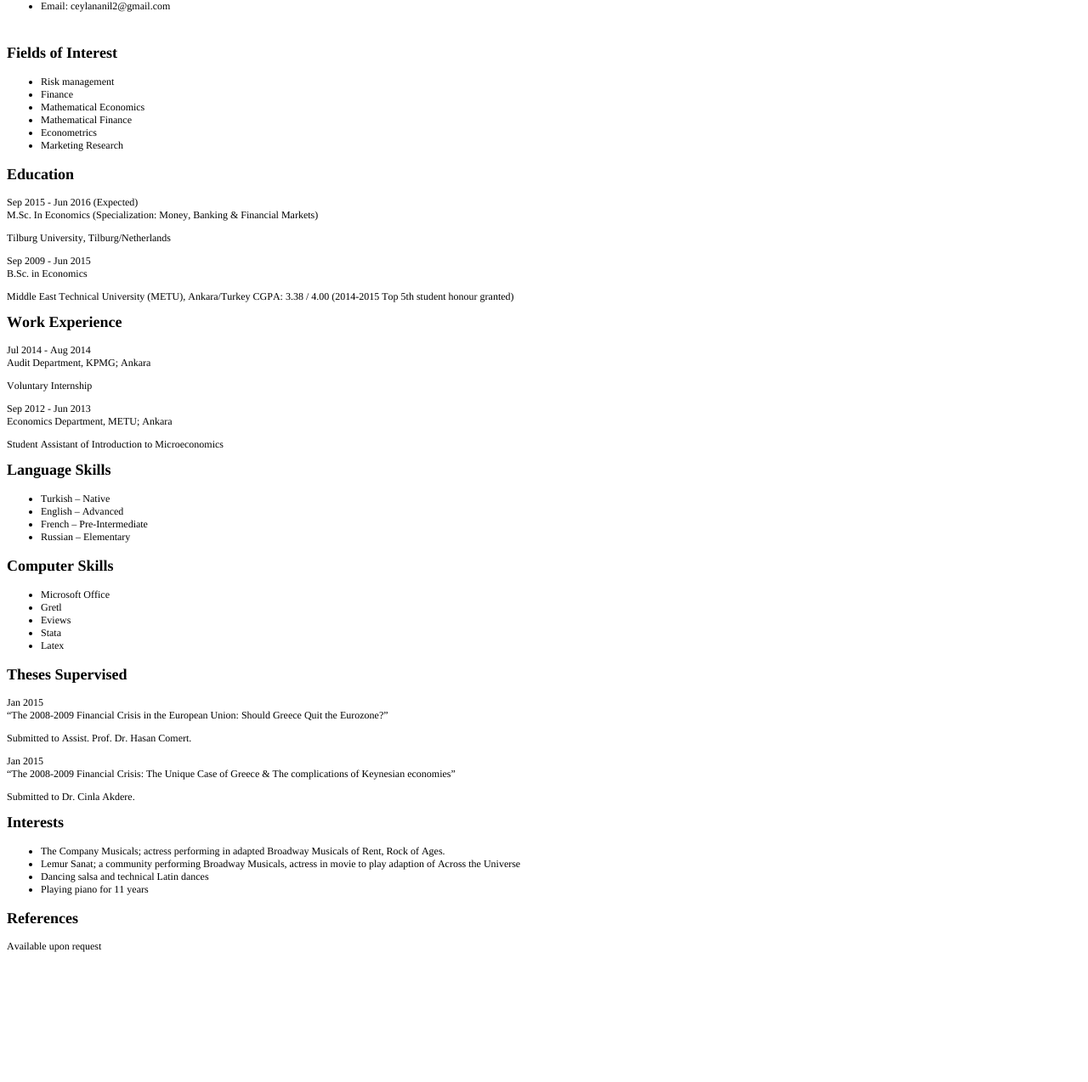
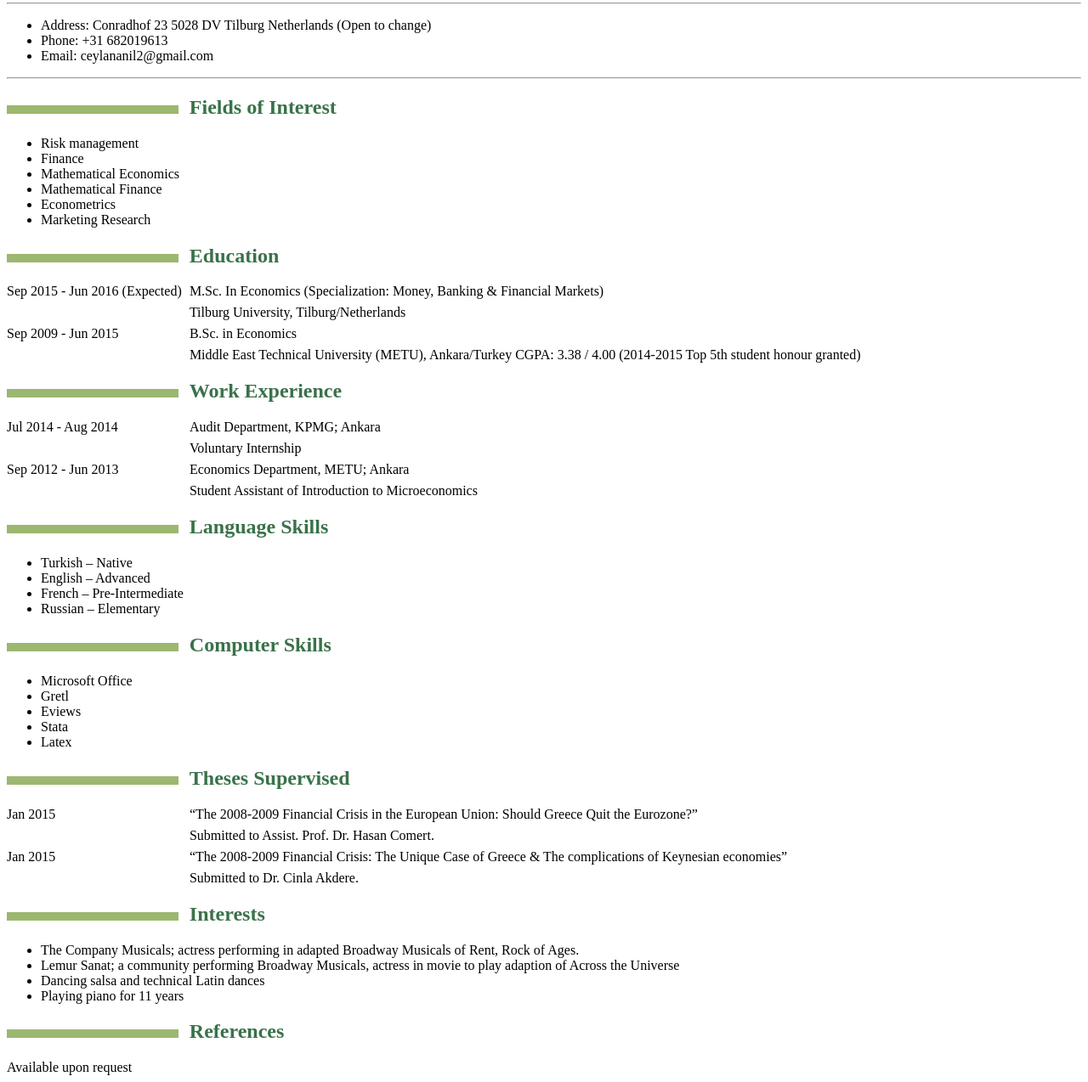
Before and after one commit to ceylananil/Second-Repo, a plain HTML site: page index.html in a window 1280 px wide. Shown: the part 112-1386 px from the top of the page at 85% size. Before the commit the page ends 1246 px from the top, so only its background shows below. Drawn offline with Linux system fonts and the light colour scheme.

Commit message:
merging the style with cv.md

```diff
--- a/index.html
+++ b/index.html
@@ -1,83 +1,87 @@
-<!DOCTYPE html PUBLIC "-//W3C//DTD HTML 4.01//EN" "http://www.w3.org/TR/html4/strict.dtd">
-<html>
+<!DOCTYPE html PUBLIC "-//W3C//DTD XHTML 1.0 Transitional//EN" "http://www.w3.org/TR/xhtml1/DTD/xhtml1-transitional.dtd">
+<html xmlns="http://www.w3.org/1999/xhtml">
 <head>
-  <meta http-equiv="Content-Type" content="text/html; charset=utf-8">
-  <meta http-equiv="Content-Style-Type" content="text/css">
+  <meta http-equiv="Content-Type" content="text/html; charset=utf-8" />
+  <meta http-equiv="Content-Style-Type" content="text/css" />
+  <meta name="generator" content="pandoc" />
   <title></title>
-  <meta name="Generator" content="Cocoa HTML Writer">
-  <meta name="CocoaVersion" content="1348.17">
-  <style type="text/css">
-    p.p2 {margin: 0.0px 0.0px 6.0px 0.0px; font: 12.0px Times; color: #000000; -webkit-text-stroke: #000000; min-height: 14.0px}
-    p.p3 {margin: 0.0px 0.0px 0.0px 0.0px; font: 12.0px Times; color: #000000; -webkit-text-stroke: #000000}
-    p.p5 {margin: 0.0px 0.0px 12.0px 0.0px; font: 12.0px Times; color: #000000; -webkit-text-stroke: #000000}
-    li.li3 {margin: 0.0px 0.0px 0.0px 0.0px; font: 12.0px Times; color: #000000; -webkit-text-stroke: #000000}
-    span.s1 {font-kerning: none}
-    span.s2 {-webkit-text-stroke: 0px #000000}
-    ul.ul1 {list-style-type: disc}
-  </style>
+  <style type="text/css">code{white-space: pre;}</style>
+  <link rel="stylesheet" href="custom-cv-stylesheet.css" type="text/css" />
 </head>
 <body>
-<h1 style="margin: 0.0px 0.0px 16.1px 0.0px; font: 24.0px Times; color: #000000; -webkit-text-stroke: #000000"><span class="s1"><b>Ceylan Anıl</b></span></h1>
-<p class="p2"><span class="s1"></span><br></p>
-<ul class="ul1">
-  <li class="li3"><span class="s2"></span><span class="s1">Address: Conradhof 23 5028 DV Tilburg Netherlands (Open to change)</span></li>
-  <li class="li3"><span class="s2"></span><span class="s1">Phone: +31 682019613</span></li>
-  <li class="li3"><span class="s2"></span><span class="s1">Email: ceylananil2@gmail.com</span></li>
+<h1 id="ceylan-anıl">Ceylan Anıl</h1>
+<hr />
+<ul>
+<li>Address: Conradhof 23 5028 DV Tilburg Netherlands (Open to change)</li>
+<li>Phone: +31 682019613</li>
+<li>Email: ceylananil2@gmail.com</li>
 </ul>
-<p class="p2"><span class="s1"></span><br></p>
-<h2 style="margin: 0.0px 0.0px 14.9px 0.0px; font: 18.0px Times; color: #000000; -webkit-text-stroke: #000000"><span class="s1"><b>Fields of Interest</b></span></h2>
-<ul class="ul1">
-  <li class="li3"><span class="s2"></span><span class="s1">Risk management</span></li>
-  <li class="li3"><span class="s2"></span><span class="s1">Finance</span></li>
-  <li class="li3"><span class="s2"></span><span class="s1">Mathematical Economics</span></li>
-  <li class="li3"><span class="s2"></span><span class="s1">Mathematical Finance</span></li>
-  <li class="li3"><span class="s2"></span><span class="s1">Econometrics</span></li>
-  <li class="li3"><span class="s2"></span><span class="s1">Marketing Research</span></li>
+<hr />
+<h2 id="fields-of-interest">Fields of Interest</h2>
+<ul>
+<li>Risk management</li>
+<li>Finance</li>
+<li>Mathematical Economics</li>
+<li>Mathematical Finance</li>
+<li>Econometrics</li>
+<li>Marketing Research</li>
 </ul>
-<h2 style="margin: 0.0px 0.0px 14.9px 0.0px; font: 18.0px Times; color: #000000; -webkit-text-stroke: #000000"><span class="s1"><b>Education</b></span></h2>
-<p class="p3"><span class="s1">Sep 2015 - Jun 2016 (Expected)</span></p>
-<p class="p5"><span class="s1">M.Sc. In Economics (Specialization: Money, Banking &amp; Financial Markets)</span></p>
-<p class="p5"><span class="s1">Tilburg University, Tilburg/Netherlands</span></p>
-<p class="p3"><span class="s1">Sep 2009 - Jun 2015</span></p>
-<p class="p5"><span class="s1">B.Sc. in Economics</span></p>
-<p class="p5"><span class="s1">Middle East Technical University (METU), Ankara/Turkey CGPA: 3.38 / 4.00 (2014-2015 Top 5th student honour granted)</span></p>
-<h2 style="margin: 0.0px 0.0px 14.9px 0.0px; font: 18.0px Times; color: #000000; -webkit-text-stroke: #000000"><span class="s1"><b>Work Experience</b></span></h2>
-<p class="p3"><span class="s1">Jul 2014 - Aug 2014</span></p>
-<p class="p5"><span class="s1">Audit Department, KPMG; Ankara</span></p>
-<p class="p5"><span class="s1">Voluntary Internship</span></p>
-<p class="p3"><span class="s1">Sep 2012 - Jun 2013</span></p>
-<p class="p5"><span class="s1">Economics Department, METU; Ankara</span></p>
-<p class="p5"><span class="s1">Student Assistant of Introduction to Microeconomics</span></p>
-<h2 style="margin: 0.0px 0.0px 14.9px 0.0px; font: 18.0px Times; color: #000000; -webkit-text-stroke: #000000"><span class="s1"><b>Language Skills</b></span></h2>
-<ul class="ul1">
-  <li class="li3"><span class="s2"></span><span class="s1">Turkish – Native</span></li>
-  <li class="li3"><span class="s2"></span><span class="s1">English – Advanced</span></li>
-  <li class="li3"><span class="s2"></span><span class="s1">French – Pre-Intermediate</span></li>
-  <li class="li3"><span class="s2"></span><span class="s1">Russian – Elementary</span></li>
+<h2 id="education">Education</h2>
+<dl>
+<dt>Sep 2015 - Jun 2016 (Expected)</dt>
+<dd><p>M.Sc. In Economics (Specialization: Money, Banking &amp; Financial Markets)</p>
+<p>Tilburg University, Tilburg/Netherlands</p>
+</dd>
+<dt>Sep 2009 - Jun 2015</dt>
+<dd><p>B.Sc. in Economics</p>
+<p>Middle East Technical University (METU), Ankara/Turkey CGPA: 3.38 / 4.00 (2014-2015 Top 5th student honour granted)</p>
+</dd>
+</dl>
+<h2 id="work-experience">Work Experience</h2>
+<dl>
+<dt>Jul 2014 - Aug 2014</dt>
+<dd><p>Audit Department, KPMG; Ankara</p>
+<p>Voluntary Internship</p>
+</dd>
+<dt>Sep 2012 - Jun 2013</dt>
+<dd><p>Economics Department, METU; Ankara</p>
+<p>Student Assistant of Introduction to Microeconomics</p>
+</dd>
+</dl>
+<h2 id="language-skills">Language Skills</h2>
+<ul>
+<li>Turkish – Native</li>
+<li>English – Advanced</li>
+<li>French – Pre-Intermediate</li>
+<li>Russian – Elementary</li>
 </ul>
-<h2 style="margin: 0.0px 0.0px 14.9px 0.0px; font: 18.0px Times; color: #000000; -webkit-text-stroke: #000000"><span class="s1"><b>Computer Skills</b></span></h2>
-<ul class="ul1">
-  <li class="li3"><span class="s2"></span><span class="s1">Microsoft Office</span></li>
-  <li class="li3"><span class="s2"></span><span class="s1">Gretl</span></li>
-  <li class="li3"><span class="s2"></span><span class="s1">Eviews</span></li>
-  <li class="li3"><span class="s2"></span><span class="s1">Stata</span></li>
-  <li class="li3"><span class="s2"></span><span class="s1">Latex</span></li>
+<h2 id="computer-skills">Computer Skills</h2>
+<ul>
+<li>Microsoft Office</li>
+<li>Gretl</li>
+<li>Eviews</li>
+<li>Stata</li>
+<li>Latex</li>
 </ul>
-<h2 style="margin: 0.0px 0.0px 14.9px 0.0px; font: 18.0px Times; color: #000000; -webkit-text-stroke: #000000"><span class="s1"><b>Theses Supervised</b></span></h2>
-<p class="p3"><span class="s1">Jan 2015</span></p>
-<p class="p5"><span class="s1">“The 2008-2009 Financial Crisis in the European Union: Should Greece Quit the Eurozone?”</span></p>
-<p class="p5"><span class="s1">Submitted to Assist. Prof. Dr. Hasan Comert.</span></p>
-<p class="p3"><span class="s1">Jan 2015</span></p>
-<p class="p5"><span class="s1">“The 2008-2009 Financial Crisis: The Unique Case of Greece &amp; The complications of Keynesian economies”</span></p>
-<p class="p5"><span class="s1">Submitted to Dr. Cinla Akdere.</span></p>
-<h2 style="margin: 0.0px 0.0px 14.9px 0.0px; font: 18.0px Times; color: #000000; -webkit-text-stroke: #000000"><span class="s1"><b>Interests</b></span></h2>
-<ul class="ul1">
-  <li class="li3"><span class="s2"></span><span class="s1">The Company Musicals; actress performing in adapted Broadway Musicals of Rent, Rock of Ages.</span></li>
-  <li class="li3"><span class="s2"></span><span class="s1">Lemur Sanat; a community performing Broadway Musicals, actress in movie to play adaption of Across the Universe</span></li>
-  <li class="li3"><span class="s2"></span><span class="s1">Dancing salsa and technical Latin dances</span></li>
-  <li class="li3"><span class="s2"></span><span class="s1">Playing piano for 11 years</span></li>
+<h2 id="theses-supervised">Theses Supervised</h2>
+<dl>
+<dt>Jan 2015</dt>
+<dd><p>“The 2008-2009 Financial Crisis in the European Union: Should Greece Quit the Eurozone?”</p>
+<p>Submitted to Assist. Prof. Dr. Hasan Comert.</p>
+</dd>
+<dt>Jan 2015</dt>
+<dd><p>“The 2008-2009 Financial Crisis: The Unique Case of Greece &amp; The complications of Keynesian economies”</p>
+<p>Submitted to Dr. Cinla Akdere.</p>
+</dd>
+</dl>
+<h2 id="interests">Interests</h2>
+<ul>
+<li>The Company Musicals; actress performing in adapted Broadway Musicals of Rent, Rock of Ages.</li>
+<li>Lemur Sanat; a community performing Broadway Musicals, actress in movie to play adaption of Across the Universe</li>
+<li>Dancing salsa and technical Latin dances</li>
+<li>Playing piano for 11 years</li>
 </ul>
-<h2 style="margin: 0.0px 0.0px 14.9px 0.0px; font: 18.0px Times; color: #000000; -webkit-text-stroke: #000000"><span class="s1"><b>References</b></span></h2>
-<p class="p5"><span class="s1">Available upon request</span></p>
+<h2 id="references">References</h2>
+<p>Available upon request</p>
 </body>
 </html>
```
Also changed, not shown: 1 other file.
